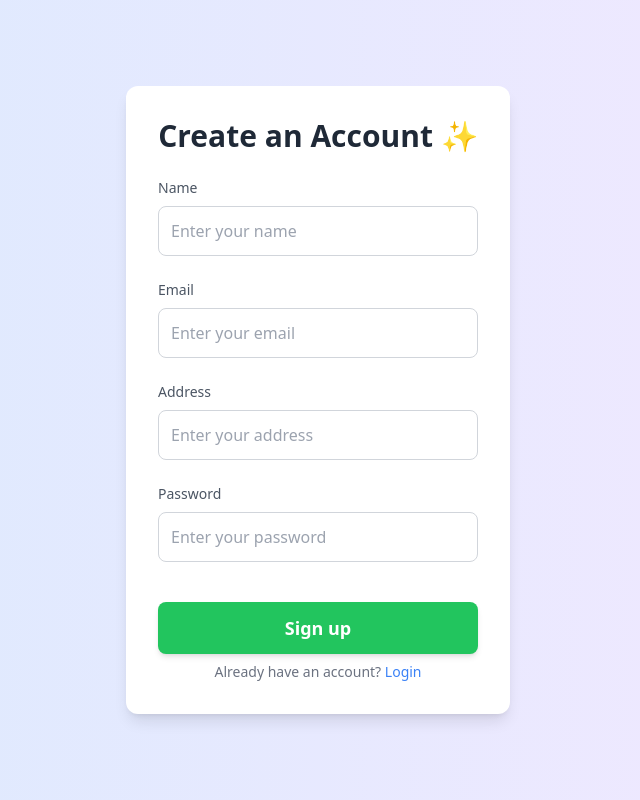
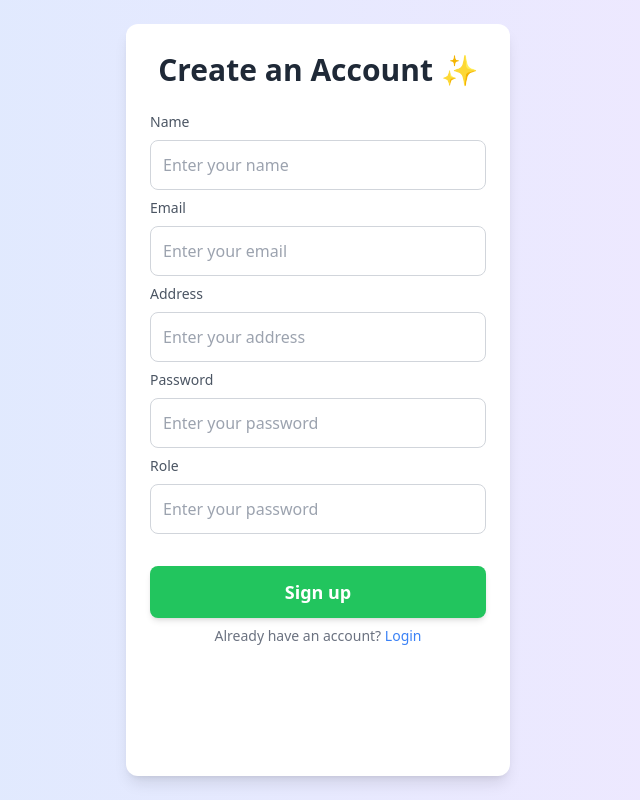
Before and after one commit to Vedantaz/Shopper_Insights, a React (Vite) app in the folder frontend/: page /signup in a window 1280 px wide. Shown: the whole page, without its empty margins (322-962 px from the left). Built offline with nearby package versions, Linux system fonts and the light colour scheme; no server answers.

Commit message:
Commited some minor UI enhancements on signup page

```diff
--- a/frontend/src/components/RatingStars.tsx
+++ b/frontend/src/components/RatingStars.tsx
@@ -20,7 +20,6 @@ const RatingStars: React.FC<RatingStarsProps> = ({
     const fetchRating = async () => {
       try {
         const res = await axiosInstance.get(`/ratings/get-ratings-by-user`);
-        console.log(res.data.ratingsData);
         if (res.data?.ratingsData) {
           const ratingForThisStore = res.data.ratingsData.find(
             (r: any) => r.storeId == storeId
--- a/frontend/src/pages/Owner/Dashboard.tsx
+++ b/frontend/src/pages/Owner/Dashboard.tsx
@@ -11,16 +11,16 @@ import {
 } from "recharts";
 
 const OwnerDashboard = () => {
-  const { ratings } = useRatings(); // user’s ratings context
+  const { ratings } = useRatings();
   const [stores, setStores] = useState<any[]>([]);
   const [ownerName, setOwnerName] = useState("Owner");
 
   useEffect(() => {
     const fetchStores = async () => {
       try {
-        const res = await axiosInstance.get("/stores/get-all-stores"); // 👈 only fetch stores owned by logged-in owner
+        const res = await axiosInstance.get("/stores/get-all-stores");
         setStores(res.data.data);
-        setOwnerName(res.data.ownerName); // if backend sends it
+        setOwnerName(res.data.ownerName);
       } catch (err) {
         console.error("Error fetching stores:", err);
       }
@@ -33,7 +33,8 @@ const OwnerDashboard = () => {
   const avgRating =
     totalRatings > 0
       ? (
-          Object.values(ratings).reduce((acc, r) => acc + r, 0) / totalRatings
+          Object.values(ratings).reduce((acc, r) => acc + r.value, 0) /
+          totalRatings
         ).toFixed(1)
       : "N/A";
 
--- a/frontend/src/pages/Register.tsx
+++ b/frontend/src/pages/Register.tsx
@@ -11,6 +11,7 @@ const Signup = () => {
     email: "",
     address: "",
     password: "",
+    role:""
   });
   const { login } = useAuth();
   const [error, setError] = useState("");
@@ -33,12 +34,12 @@ const Signup = () => {
   };
 
   return (
-    <div className="flex justify-center items-center min-h-screen bg-gradient-to-r from-blue-100 to-purple-100">
+    <div className="flex justify-center bg-gradient-to-r from-blue-100 to-purple-100 min-h-screen py-6  ">
       <form
         onSubmit={handleSubmit}
-        className="bg-white shadow-lg rounded-xl p-8 w-96 transform transition-all duration-300 hover:shadow-2xl"
+        className="bg-white shadow-lg rounded-xl p-6 py-4 w-96 transform transition-all duration-300 hover:shadow-2xl max-h-screen overflow-y-auto"
       >
-        <h2 className="text-3xl font-extrabold mb-6 text-center text-gray-800">
+        <h2 className="text-3xl font-extrabold mb-6 mt-3 text-center text-gray-800">
           Create an Account ✨
         </h2>
 
@@ -46,7 +47,7 @@ const Signup = () => {
           <p className="text-red-500 mb-6 text-sm text-center">{error}</p>
         )}
 
-        <div className="mb-6">
+        <div className="mb-2">
           <label className="block text-gray-600 mb-2 text-sm font-medium">
             Name
           </label>
@@ -60,7 +61,7 @@ const Signup = () => {
           />
         </div>
 
-        <div className="mb-6">
+        <div className="mb-2">
           <label className="block text-gray-600 mb-2 text-sm font-medium">
             Email
           </label>
@@ -74,7 +75,7 @@ const Signup = () => {
           />
         </div>
 
-        <div className="mb-6">
+        <div className="mb-2">
           <label className="block text-gray-600 mb-2 text-sm font-medium">
             Address
           </label>
@@ -101,10 +102,23 @@ const Signup = () => {
             className="w-full border border-gray-300 p-3 rounded-lg focus:outline-none focus:ring-2 focus:ring-blue-400 focus:border-blue-400 transition"
           />
         </div>
+        <div className="mb-2">
+          <label className="block text-gray-600 mb-2 text-sm font-medium">
+            Role
+          </label>
+          <input
+            type="password"
+            name="password"
+            placeholder="Enter your password"
+            value={form.role}
+            onChange={handleChange}
+            className="w-full border border-gray-300 p-3 rounded-lg focus:outline-none focus:ring-2 focus:ring-blue-400 focus:border-blue-400 transition"
+          />
+        </div>
 
         <button
           type="submit"
-          className="mt-8 w-full bg-green-500 text-white py-3 rounded-lg font-semibold text-lg shadow-md hover:bg-green-600 hover:shadow-lg transition"
+          className="mt-6 w-full bg-green-500 text-white py-3 rounded-lg font-semibold text-lg shadow-md hover:bg-green-600 hover:shadow-lg transition"
         >
           Sign up
         </button>
```
